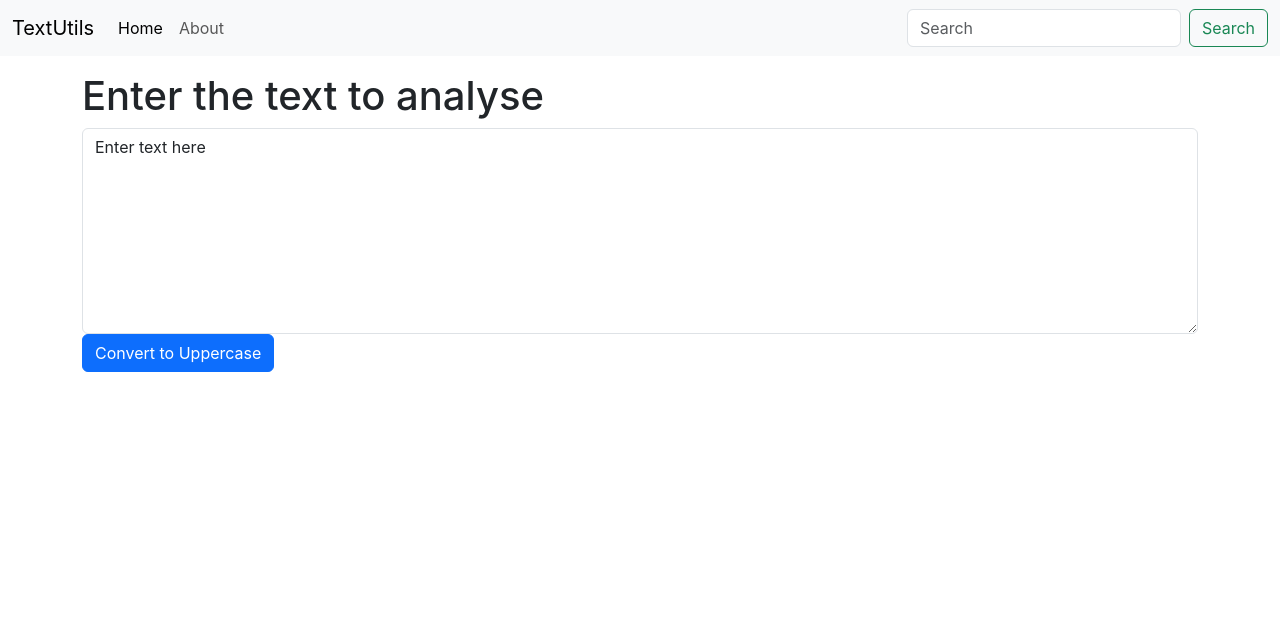
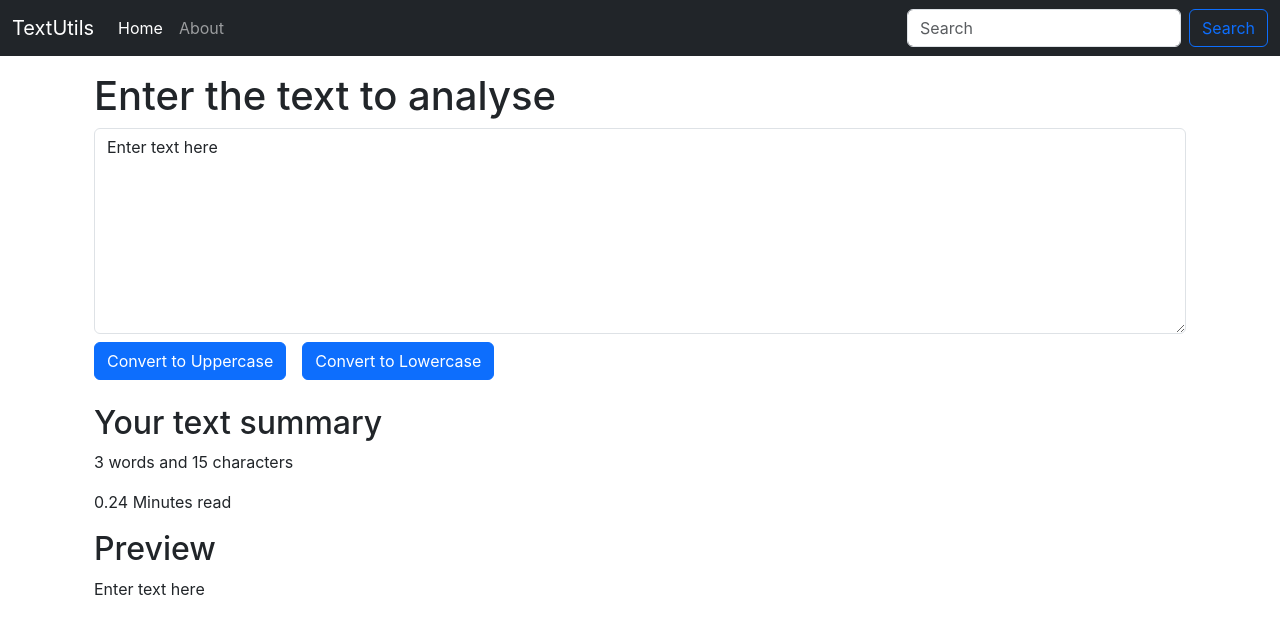
Before and after one commit to AbhayRanjan471/TextUtlil, a React (Create React App) app: page / in a window 1280 px wide. Shown: the top 634 px of the page. Built offline with nearby package versions, Linux system fonts and the light colour scheme.

Commit message:
video-8 adding logic to textUtils

```diff
--- a/src/components/Navbar.js
+++ b/src/components/Navbar.js
@@ -5,7 +5,7 @@
 
 export default function Navbar(props) {
   return (
-    <nav className="navbar navbar-expand-lg bg-body-tertiary">
+    <nav className="navbar navbar-dark bg-dark  navbar-expand-lg  "> {/*bg-body-tertiary*/}
   <div className="container-fluid">
     <a className="navbar-brand" href="/">{props.title}</a>
     <button className="navbar-toggler" type="button" data-bs-toggle="collapse" data-bs-target="#navbarSupportedContent" aria-controls="navbarSupportedContent" aria-expanded="false" aria-label="Toggle navigation">
@@ -23,7 +23,7 @@
       </ul>
       <form className="d-flex" role="search">
         <input className="form-control me-2" type="search" placeholder="Search" aria-label="Search"/>
-        <button className="btn btn-outline-success" type="submit">Search</button>
+        <button className="btn btn-outline-primary" type="submit">Search</button>
       </form>
     </div>
   </div>
--- a/src/components/TextForm.js
+++ b/src/components/TextForm.js
@@ -4,6 +4,7 @@
 
 
 export default function TextForm(props) {
+
   //whenever the Convert to Uppercase button will be clicked this funciton will be called
   const handleUpClick = ()=>{
     // console.log("Uppercase was clicked "+ text);
@@ -11,22 +12,37 @@
     //here we are changing the text/state
     setText(newText);
   }
+
+  const handleLoClick = ()=>{
+    let newText = text.toLowerCase();
+    setText(newText);
+  }
+
   //we have to handle the onChange listen, else we will not be able to type in the text area
   const handleOnChange = (event)=>{
     setText(event.target.value);
   }
+
   // Declare a new state variable, which we'll call "text"
   const [text, setText] = useState('Enter text here');
   // text = "new text"; //wrong way to change the state
   // setText("new text"); // Correct way to change the state, this will change the Text
   return (
     <>
-    <div>
+    <div className='container'>
         <h1>{props.heading}</h1>
         <div className="mb-3">
         <textarea className="form-control" value={text} onChange={handleOnChange} id="myBox" rows="8"></textarea>
         <button className="btn btn-primary" onClick={handleUpClick}>Convert to Uppercase</button>
+        <button className="btn btn-primary mx-3 my-2" onClick={handleLoClick}>Convert to Lowercase</button>
         </div>
+    </div>
+    <div className='container my-2'>
+      <h2>Your text summary</h2>
+      <p>{text.split(" ").length} words and {text.length} characters</p>
+      <p>{0.08 * text.split(" ").length} Minutes read</p>
+      <h2>Preview</h2>
+      <p>{text}</p>
     </div>
     </>
   )
```
